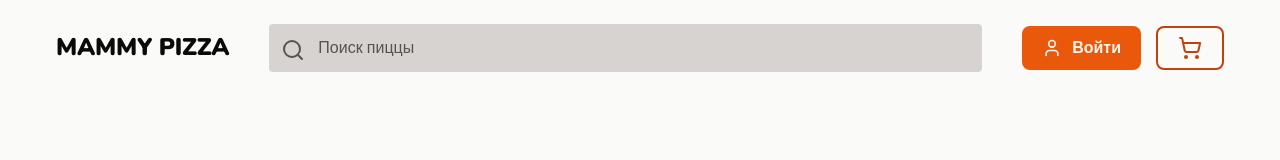
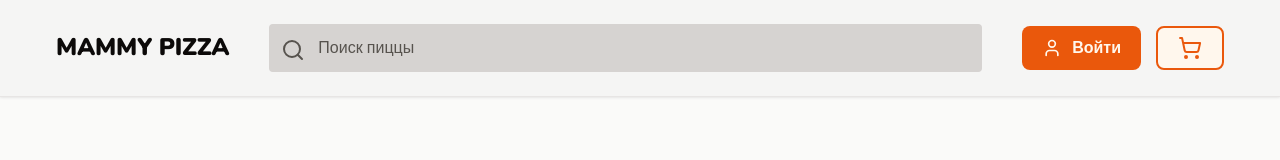
Before and after one commit to marinaDiubailo/next-pizza, a Next.js app: page / in a window 1280 px wide. Shown: the top 160 px of the page. Built offline with nearby package versions, Linux system fonts and the light colour scheme.

Commit message:
refactor: change Button and Header styles

```diff
--- a/src/app/styles/_colors.scss
+++ b/src/app/styles/_colors.scss
@@ -14,8 +14,8 @@
 
   /* primary */
   --color-stone-50: #fafaf9; // 1
-  --color-stone-100: #f5f5f4;
-  --color-stone-200: #e7e5e4;
+  --color-stone-100: #f5f5f4; // 1
+  --color-stone-200: #e7e5e4; // 1
   --color-stone-300: #d6d3d1; // 1
   --color-stone-400: #a8a29e;
   --color-stone-500: #78716c;
--- a/src/app/styles/_semantic.scss
+++ b/src/app/styles/_semantic.scss
@@ -3,7 +3,7 @@
   --color-text-primary: var(--color-stone-950);
   --color-text-secondary: var(--color-stone-600);
   --color-text-inverted: var(--color-orange-50);
-  --color-text-accent: var(--color-orange-700);
+  --color-text-accent: var(--color-orange-600);
   --color-text-error: var(--color-red-700);
 
   /* backgrounds */
@@ -16,6 +16,7 @@
   --radius-s: 4px;
   --radius-m: 8px;
   --border-primary: 1px solid var(--color-stone-700);
-  --border-accent: 2px solid var(--color-orange-700);
+  --border-secondary: 1px solid var(--color-stone-200);
+  --border-accent: 2px solid var(--color-orange-600);
   --border-accent-hover: 2px solid var(--color-orange-800);
 }
--- a/src/shared/ui/Button/Button.module.scss
+++ b/src/shared/ui/Button/Button.module.scss
@@ -48,7 +48,7 @@
 
 .outlined {
   color: var(--color-text-accent);
-  background-color: transparent;
+  background-color: var(--color-orange-50);
   border: var(--border-accent);
 
   &:active,
--- a/src/widgets/header/ui/Header/Header.module.scss
+++ b/src/widgets/header/ui/Header/Header.module.scss
@@ -1,5 +1,8 @@
 .header {
   padding: 24px 0;
+  background-color: var(--color-stone-100);
+  border-bottom: var(--border-secondary);
+  box-shadow: 0 0 3px rgb(0 0 0 / 15%);
 }
 
 .container {
```
